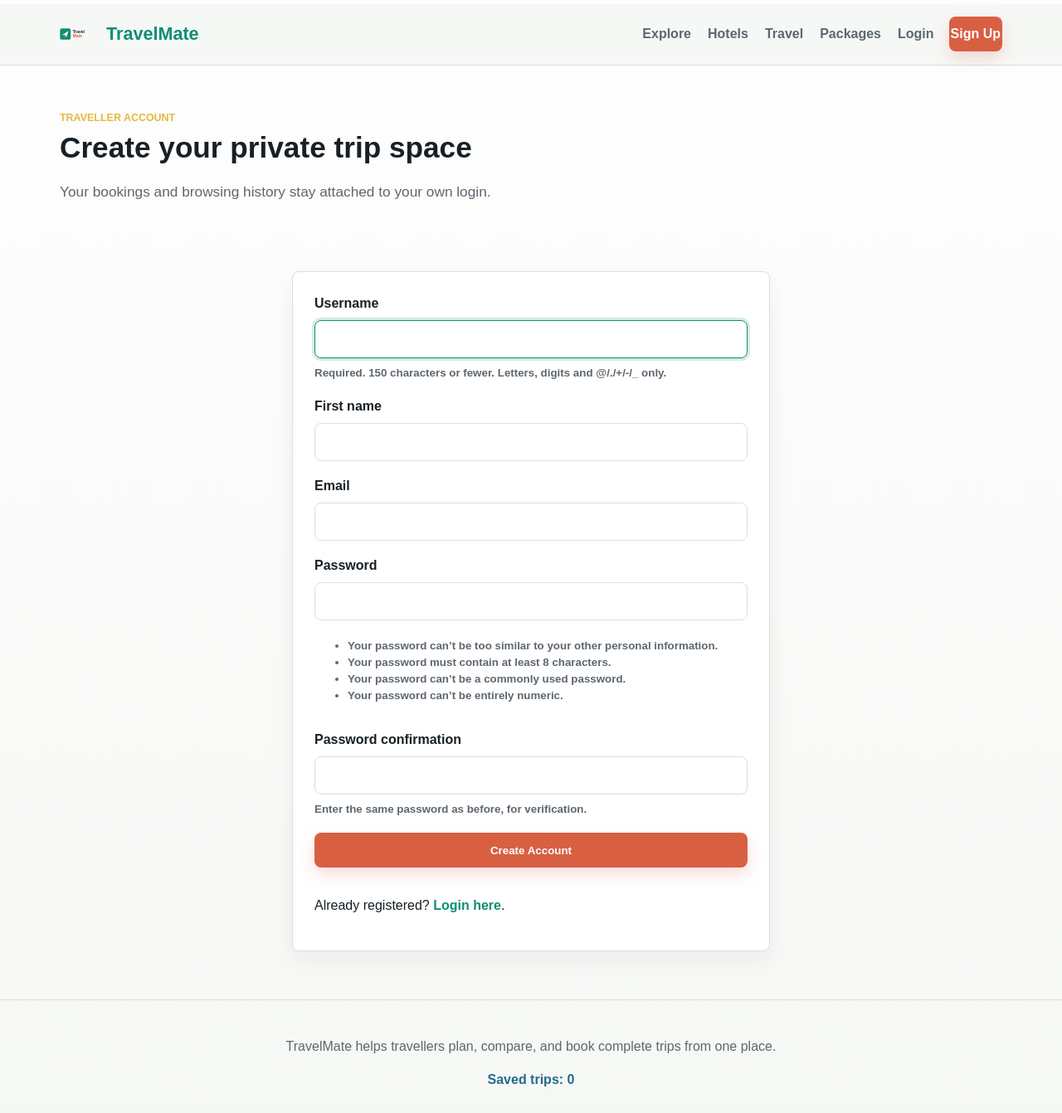
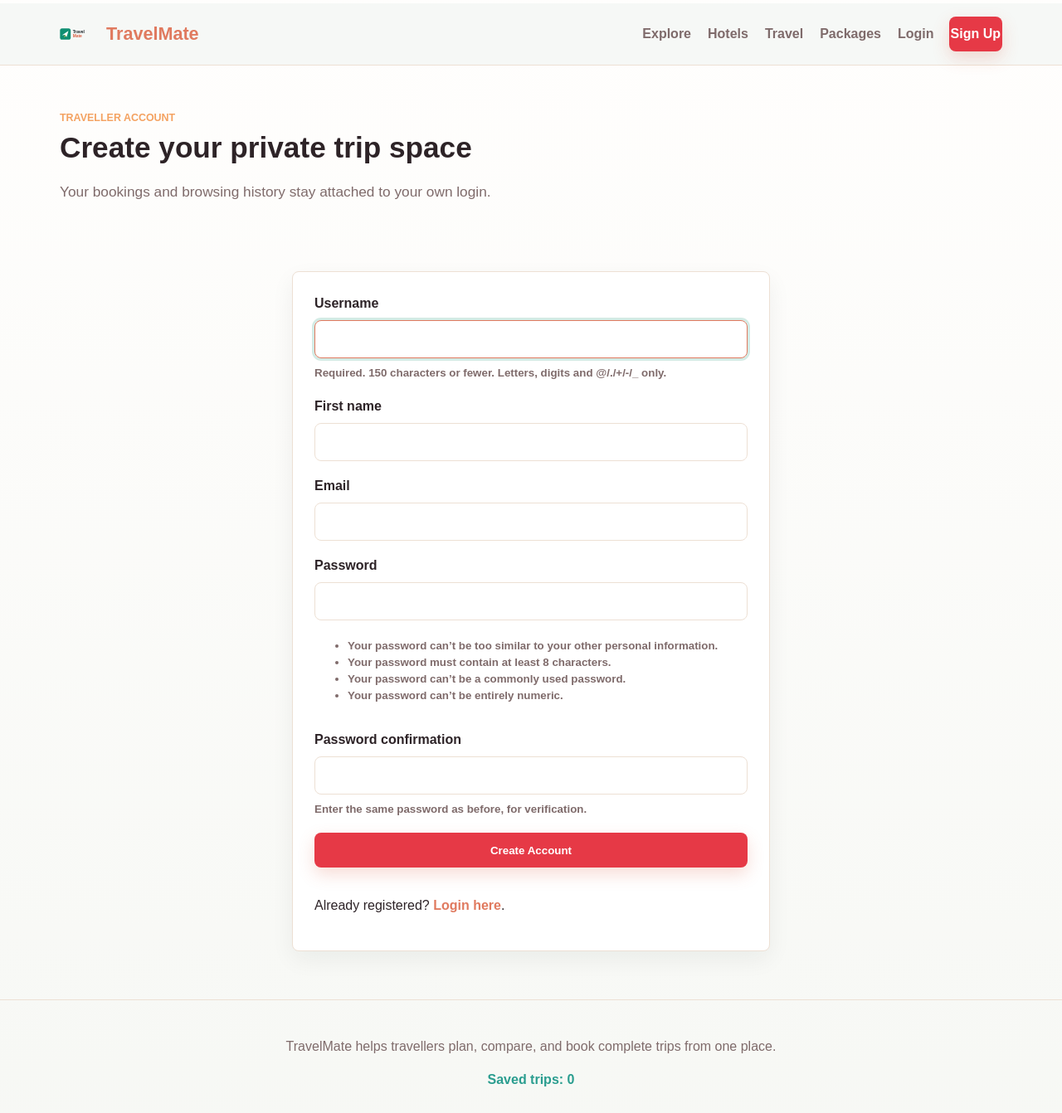
Before and after one commit to Yukthas14/TripPlannerWebsite, a Django app: page /accounts/signup/ in a window 1280 px wide. Shown: the whole page at 83% size. Run offline with Django 5.2, Linux system fonts and the light colour scheme.

Commit message:
Updated website color scheme to travel theme

```diff
--- a/TripPlannerWebsite/static/travel/css/styles.css
+++ b/TripPlannerWebsite/static/travel/css/styles.css
@@ -1,14 +1,14 @@
 :root {
-    --ink: #172026;
-    --muted: #5d6770;
-    --paper: #f6f8f5;
-    --surface: #ffffff;
-    --soft: #edf5f0;
-    --line: #d9e0dc;
-    --mint: #0f8f72;
-    --coral: #d95f43;
-    --sun: #e5b843;
-    --sea: #236b8e;
+    --ink: #2d2327;        /* Dark brown-black */
+    --muted: #7f6b6b;      /* Warm gray */
+    --paper: #fff8f0;      /* Warm cream */
+    --surface: #ffffff;    /* White */
+    --soft: #fdf0e3;       /* Light peach */
+    --line: #ede0d4;       /* Warm beige */
+    --mint: #e07a5f;       /* Terracotta */
+    --coral: #e63946;      /* Bright red */
+    --sun: #f4a261;        /* Warm orange */
+    --sea: #2a9d8f;        /* Turquoise */
 }
 
 * {
```
Also changed, not shown: 1 other file.
